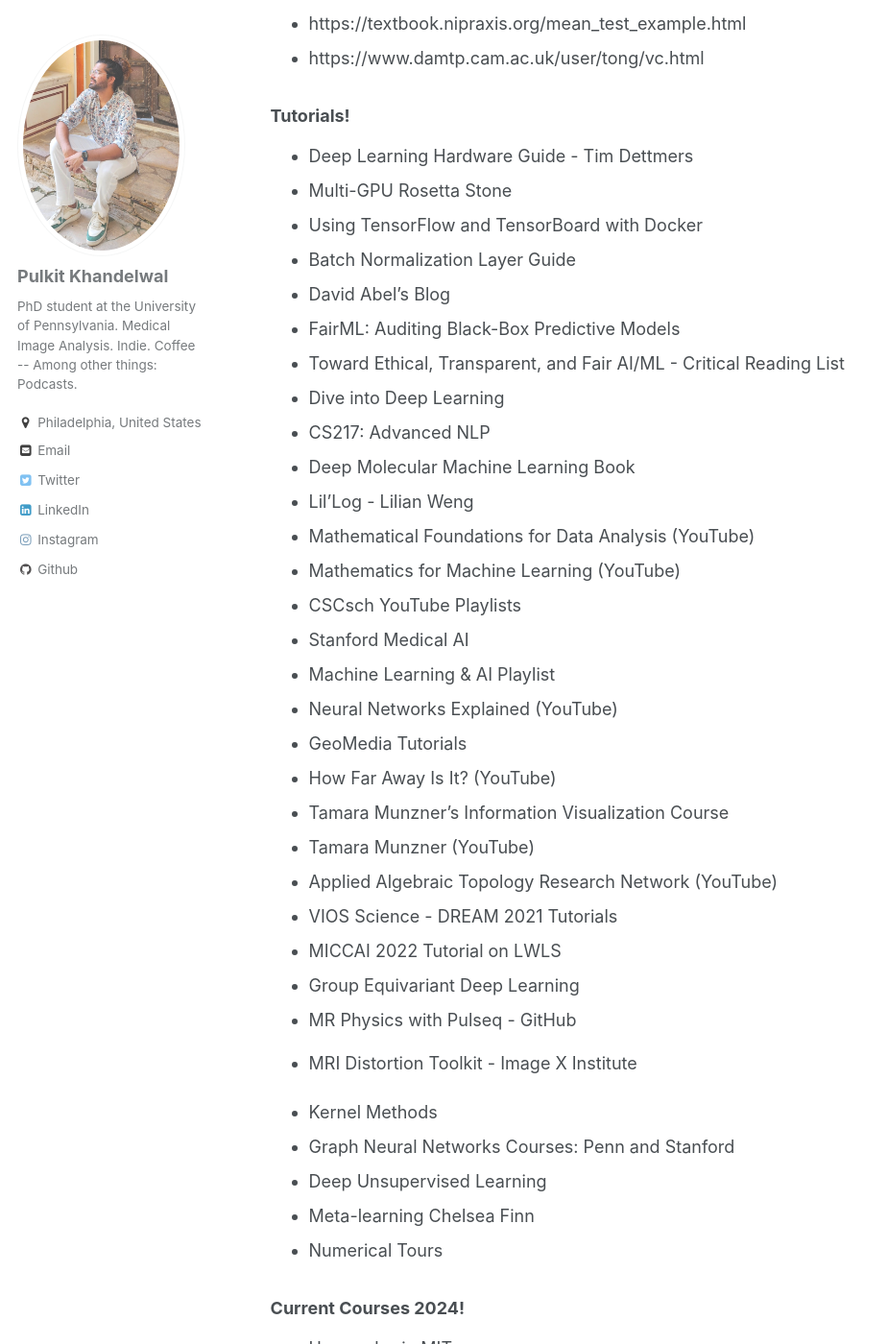
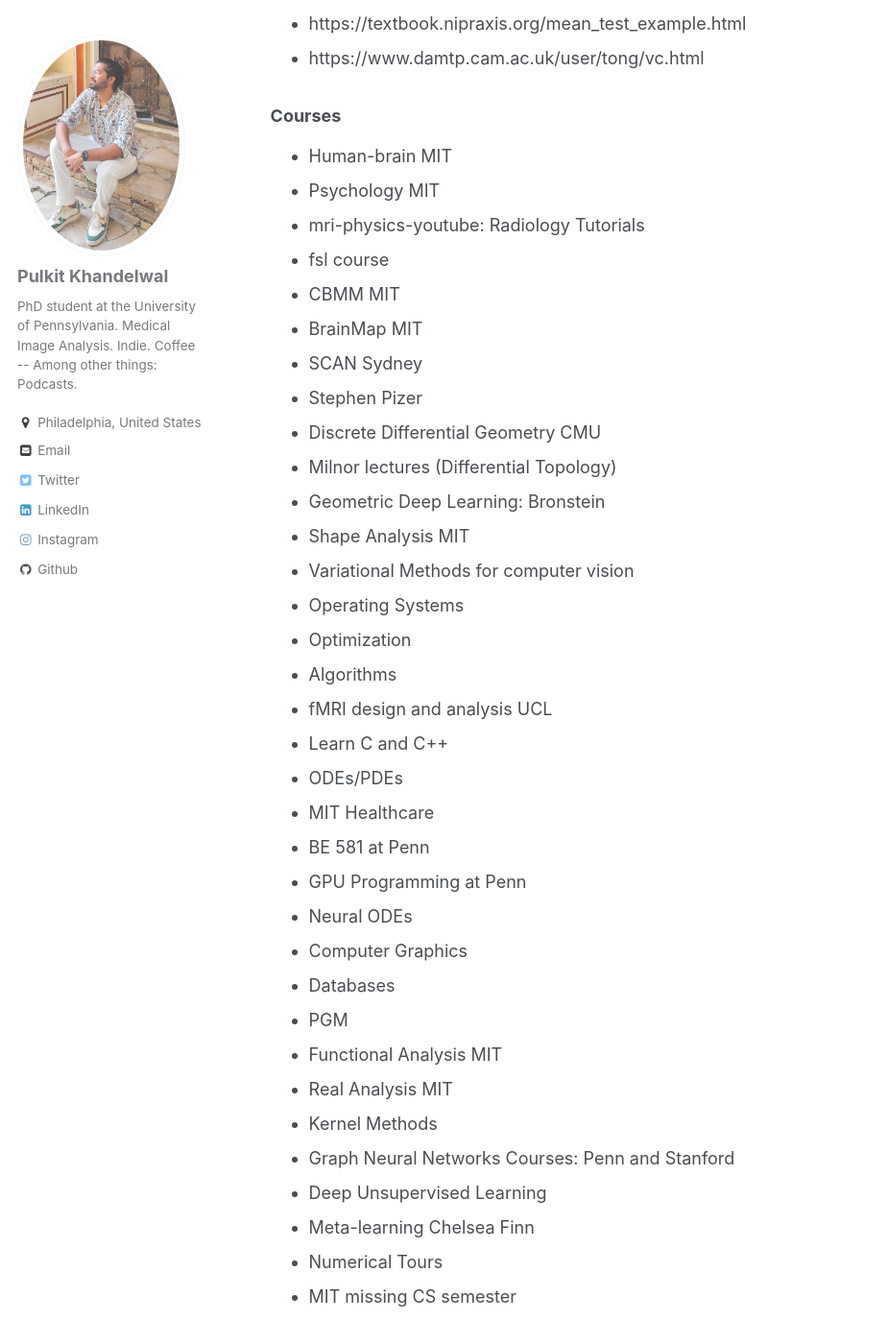
Before and after one commit to Pulkit-Khandelwal/pulkit-khandelwal.github.io, a Jekyll site: the page built from _pages/courses.md, in a window 1280 px wide and 1400 px high, scrolled down 751 px. Shown: the whole window at 96% size, without its empty margins (0-925 px from the left). Built offline with Jekyll 4.4.1, drawn with Linux system fonts in a browser that asks for light colours; some of the changed text lies outside the part shown.

Commit message:
Update courses.md

```diff
--- a/_pages/courses.md
+++ b/_pages/courses.md
@@ -5,7 +5,7 @@
 author_profile: true
 ---
 
-### Books!
+### Books
 * Shapes and Diffeomorphisms
 * MedIA Riemannian Geometry
 * Jean Gallier
@@ -24,45 +24,7 @@
 * https://textbook.nipraxis.org/mean_test_example.html
 * https://www.damtp.cam.ac.uk/user/tong/vc.html
 
-
-### Tutorials!
-- [Deep Learning Hardware Guide - Tim Dettmers](http://timdettmers.com/2015/03/09/deep-learning-hardware-guide/)
-- [Multi-GPU Rosetta Stone](https://medium.com/@iliakarmanov/multi-gpu-rosetta-stone-d4fa96162986)
-- [Using TensorFlow and TensorBoard with Docker](http://briancaffey.github.io/2017/11/20/using-tensorflow-and-tensor-board-with-docker.html)
-- [Batch Normalization Layer Guide](https://leonardoaraujosantos.gitbooks.io/artificial-inteligence/content/batch_norm_layer.html)
-- [David Abel's Blog](https://david-abel.github.io/blog.html)
-- [FairML: Auditing Black-Box Predictive Models](http://blog.fastforwardlabs.com/2017/03/09/fairml-auditing-black-box-predictive-models.html)
-- [Toward Ethical, Transparent, and Fair AI/ML - Critical Reading List](https://medium.com/@eirinimalliaraki/toward-ethical-transparent-and-fair-ai-ml-a-critical-reading-list-d950e70a70ea)
-- [Dive into Deep Learning](https://d2l.ai/)
-- [CS217: Advanced NLP](https://cs217.github.io/)
-- [Deep Molecular Machine Learning Book](https://whitead.github.io/dmol-book/intro.html)
-- [Lil'Log - Lilian Weng](https://lilianweng.github.io/lil-log/)
-- [Mathematical Foundations for Data Analysis (YouTube)](https://www.youtube.com/watch?v=v4ZHlTbTOK8&list=PLqzoL9-eJTNBDdKgJgJzaQcY6OXmsXAHU&index=90)
-- [Mathematics for Machine Learning (YouTube)](https://www.youtube.com/watch?v=EjdnrWUib8k&list=PLw93TUuxrFAbWrTsvaDsn7Y32l8LHJJXn&index=3)
-- [CSCsch YouTube Playlists](https://www.youtube.com/user/cscsch/playlists)
-- [Stanford Medical AI](https://www.youtube.com/@stanfordmedai1263)
-- [Machine Learning & AI Playlist](https://www.youtube.com/playlist?list=PL2xTeGtUb-8B94jdWGT-chu4ucI7oEe_x)
-- [Neural Networks Explained (YouTube)](https://www.youtube.com/watch?v=_Nyy6UUHPeg)
-- [GeoMedia Tutorials](https://geomedia-tutorial.github.io/index.html)
-- [How Far Away Is It? (YouTube)](https://www.youtube.com/@howfarawayisit/playlists)
-- [Tamara Munzner's Information Visualization Course](https://www.cs.ubc.ca/~tmm/gc/#intro)
-- [Tamara Munzner (YouTube)](https://www.youtube.com/@TamaraMunzner/videos)
-- [Applied Algebraic Topology Research Network (YouTube)](https://www.youtube.com/@aatrn1)
-- [VIOS Science - DREAM 2021 Tutorials](https://vios.science/tutorials/dream2021)
-- [MICCAI 2022 Tutorial on LWLS](https://sites.google.com/view/miccai2022tutoriallwls/home?authuser=0)
-- [Group Equivariant Deep Learning](https://uvagedl.github.io/)
-- [MR Physics with Pulseq - GitHub](https://github.com/pulseq/MR-Physics-with-Pulseq/tree/main)
-- [MRI Distortion Toolkit - Image X Institute](https://github.com/Image-X-Institute/mri_distortion_toolkit)
-
-
-* Kernel Methods
-* Graph Neural Networks Courses: Penn and Stanford
-* Deep Unsupervised Learning
-* Meta-learning Chelsea Finn
-* Numerical Tours
-
-
-### Current Courses 2024!
+### Courses
 * Human-brain MIT
 * Psychology MIT
 * mri-physics-youtube: Radiology Tutorials
@@ -91,7 +53,49 @@
 * PGM
 * Functional Analysis MIT
 * Real Analysis MIT
-* Jean Gallier
+* Kernel Methods
+* Graph Neural Networks Courses: Penn and Stanford
+* Deep Unsupervised Learning
+* Meta-learning Chelsea Finn
+* Numerical Tours
+* MIT missing CS semester
+
+### Tutorials
+- [pTFCE (spisakt.github.io)](https://spisakt.github.io/pTFCE/)
+- [Michael Sereno's Website (UCSD)](https://pages.ucsd.edu/~msereno/)
+- [Deep Learning Playlist (YouTube)](https://youtube.com/playlist?list=PLNPUF5QyWU8PydLG2cIJrCvnn5I_exhYx&si=DrZdxSqKL3IZfzJL)
+- [EE263 - Computational Mathematics for Engineers (Stanford)](https://see.stanford.edu/Course/EE263/61)
+- [Dementia Research (app2app.org)](https://app2app.org/dementia)
+- [Andrew Jahn's YouTube Channel](https://www.youtube.com/@AndrewJahn/playlists)
+- [Systems Programming Playlist (YouTube)](https://www.youtube.com/playlist?list=PLhy9gU5W1fvUND_5mdpbNVHC1WCIaABbP)
+- [Neoeno4242's YouTube Channel](https://www.youtube.com/@neoeno4242/featured)
+- [Deep Learning Hardware Guide - Tim Dettmers](http://timdettmers.com/2015/03/09/deep-learning-hardware-guide/)
+- [Multi-GPU Rosetta Stone](https://medium.com/@iliakarmanov/multi-gpu-rosetta-stone-d4fa96162986)
+- [Using TensorFlow and TensorBoard with Docker](http://briancaffey.github.io/2017/11/20/using-tensorflow-and-tensor-board-with-docker.html)
+- [Batch Normalization Layer Guide](https://leonardoaraujosantos.gitbooks.io/artificial-inteligence/content/batch_norm_layer.html)
+- [David Abel's Blog](https://david-abel.github.io/blog.html)
+- [FairML: Auditing Black-Box Predictive Models](http://blog.fastforwardlabs.com/2017/03/09/fairml-auditing-black-box-predictive-models.html)
+- [Toward Ethical, Transparent, and Fair AI/ML - Critical Reading List](https://medium.com/@eirinimalliaraki/toward-ethical-transparent-and-fair-ai-ml-a-critical-reading-list-d950e70a70ea)
+- [Dive into Deep Learning](https://d2l.ai/)
+- [CS217: Advanced NLP](https://cs217.github.io/)
+- [Deep Molecular Machine Learning Book](https://whitead.github.io/dmol-book/intro.html)
+- [Lil'Log - Lilian Weng](https://lilianweng.github.io/lil-log/)
+- [Mathematical Foundations for Data Analysis (YouTube)](https://www.youtube.com/watch?v=v4ZHlTbTOK8&list=PLqzoL9-eJTNBDdKgJgJzaQcY6OXmsXAHU&index=90)
+- [Mathematics for Machine Learning (YouTube)](https://www.youtube.com/watch?v=EjdnrWUib8k&list=PLw93TUuxrFAbWrTsvaDsn7Y32l8LHJJXn&index=3)
+- [CSCsch YouTube Playlists](https://www.youtube.com/user/cscsch/playlists)
+- [Stanford Medical AI](https://www.youtube.com/@stanfordmedai1263)
+- [Machine Learning & AI Playlist](https://www.youtube.com/playlist?list=PL2xTeGtUb-8B94jdWGT-chu4ucI7oEe_x)
+- [Neural Networks Explained (YouTube)](https://www.youtube.com/watch?v=_Nyy6UUHPeg)
+- [GeoMedia Tutorials](https://geomedia-tutorial.github.io/index.html)
+- [How Far Away Is It? (YouTube)](https://www.youtube.com/@howfarawayisit/playlists)
+- [Tamara Munzner's Information Visualization Course](https://www.cs.ubc.ca/~tmm/gc/#intro)
+- [Tamara Munzner (YouTube)](https://www.youtube.com/@TamaraMunzner/videos)
+- [Applied Algebraic Topology Research Network (YouTube)](https://www.youtube.com/@aatrn1)
+- [VIOS Science - DREAM 2021 Tutorials](https://vios.science/tutorials/dream2021)
+- [MICCAI 2022 Tutorial on LWLS](https://sites.google.com/view/miccai2022tutoriallwls/home?authuser=0)
+- [Group Equivariant Deep Learning](https://uvagedl.github.io/)
+- [MR Physics with Pulseq - GitHub](https://github.com/pulseq/MR-Physics-with-Pulseq/tree/main)
+- [MRI Distortion Toolkit - Image X Institute](https://github.com/Image-X-Institute/mri_distortion_toolkit)
 * [Multi-view geometry](https://www.youtube.com/playlist?list=PLEB45naDUsF2vpvdxZ72Jjl8ZEKISv4Nh)
 - [Brains, Minds, and Machines (MIT OCW)](https://ocw.mit.edu/courses/res-9-003-brains-minds-and-machines-summer-course-summer-2015/)
 - [Systems Programming (YouTube)](https://www.youtube.com/playlist?list=PLhy9gU5W1fvUND_5mdpbNVHC1WCIaABbP)
```
Also changed, not shown: other parts of _pages/courses.md (+0 -7 lines).
